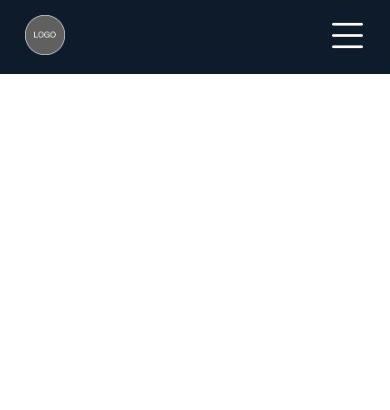
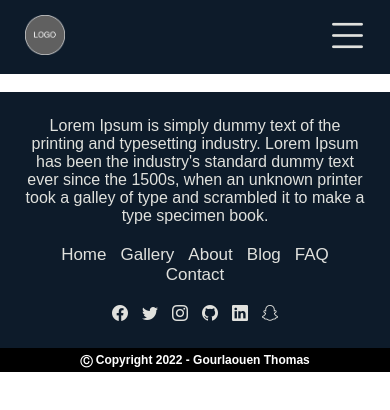
Before and after one commit to ThomasG14/HTML-CSS-JS-Free-Template, a plain HTML site: page index.html in a window 390 px wide. Drawn offline with nearby package versions, Linux system fonts and the light colour scheme.

Commit message:
Footer
Footer desk and phone finish

```diff
--- a/index.html
+++ b/index.html
@@ -55,6 +55,38 @@
 		</header>
 
 
+	</br>
+
+
+		<footer>
+			<div class="container-footer">
+				<div class="footer-left">
+					<p>Lorem Ipsum is simply dummy text of the printing and typesetting industry. Lorem Ipsum has been the industry's standard dummy text ever since the 1500s, when an unknown printer took a galley of type and scrambled it to make a type specimen book.</p>
+				</div>
+
+				<div class="footer-center">
+					<a class="footer-nav-item" href="#">Home</a>
+					<a class="footer-nav-item" href="#">Gallery</a>
+					<a class="footer-nav-item" href="#">About</a>
+					<a class="footer-nav-item" href="#">Blog</a>
+					<a class="footer-nav-item" href="#">FAQ</a>
+					<a class="footer-nav-item" href="#">Contact</a>
+				</div>
+
+				<div class="footer-right">
+					<i class="social-btn bi bi-facebook"></i>
+					<i class="social-btn bi bi-twitter"></i>
+					<i class="social-btn bi bi-instagram"></i>
+					<i class="social-btn bi bi-github"></i>
+					<i class="social-btn bi bi-linkedin"></i>
+					<i class="social-btn bi bi-snapchat"></i>
+				</div>
+			</div>
+			<div class="copyright">
+				<h4>Ⓒ Copyright 2022 - Gourlaouen Thomas </h4>
+			</div>
+		</footer>
+
 
 		<script src="js/app.js"></script>
 	</body>
--- a/style/style.css
+++ b/style/style.css
@@ -27,6 +27,12 @@ i
 {
     text-decoration: none;
      -webkit-tap-highlight-color: rgba(0, 0, 0, 0);
+}
+
+.bi
+{
+	color: #E0E1DD;
+	cursor: pointer;
 }
 
 
@@ -86,12 +92,13 @@ i
 {
 	text-decoration: none;
 	color: #E0E1DD;
-	font-size: 18px;
+	font-size: 17px;
+	font-family: 'Arial';
 }
 
 .nav-link:hover
 {
-	border-bottom: solid 2px white;
+	border-bottom: solid 1px white;
 }
 
 	/*---------- NAVBAR-RESPONSIVE ---------- */
@@ -184,3 +191,122 @@ i
     /*---------- NAVBAR-RESPONSIVE / END ---------- */
 
 /*---------- NAVBAR / END ---------- */
+
+
+
+
+/*---------- FOOTER ---------- */
+
+
+.container-footer
+{
+	background: #0D1B2A;
+	padding: 25px 5px;
+	display: flex;
+	justify-content: space-around;
+	align-items: center;
+}
+
+.footer-left
+{
+	padding-left: 40px;
+	width: 33%;
+	color: #E0E1DD;
+	font-size: 14px;
+	font-family: 'Arial';
+}
+
+.footer-center
+{
+	width: 33%;
+	text-align: center;
+}
+
+.footer-nav-item
+{
+	color: #E0E1DD;
+	padding: 0 5px;
+	font-size: 17px;
+	font-family: 'Arial';
+}
+
+.footer-right
+{
+	width: 33%;
+	text-align: center;
+}
+
+.social-btn
+{
+	padding: 0 5px;
+}
+
+.copyright
+{
+	padding: 5px 0;
+	background-color: black;
+	color: white;
+	font-family: 'Arial';
+	text-align: center;
+	font-size: 12px;
+
+}
+
+
+
+	/*---------- FOOTER-RESPONSIVE ---------- */
+    @media screen and (max-width: 990px)
+    {
+    	   	.container-footer
+		{
+			flex-direction: column;
+			justify-content: center;
+			align-items: center;
+		}
+
+		.footer-left
+		{
+			padding: 0 0 20px 0;
+			width: 90%;
+			text-align: center;
+			color: #E0E1DD;
+			font-size: 16px;
+			font-family: 'Arial';
+		}
+
+		.footer-center
+		{
+			width: 90%;
+			text-align: center;
+			padding: 0 0 20px 0;
+		}
+
+		.footer-right
+		{
+			width: 90%;
+			text-align: center;
+		}
+    }
+    /*---------- FOOTER-RESPONSIVE / END ---------- */
+
+/*---------- FOOTER / END ---------- */
+
+
+
+
+
+
+
+
+
+
+
+/*---------- EXEMPLE ---------- */
+	/*---------- EXEMPLE-RESPONSIVE ---------- */
+    @media screen and (max-width: 990px)
+    {
+
+    }
+    /*---------- EXEMPLE / END ---------- */
+
+/*---------- EXEMPLE / END ---------- */
```
